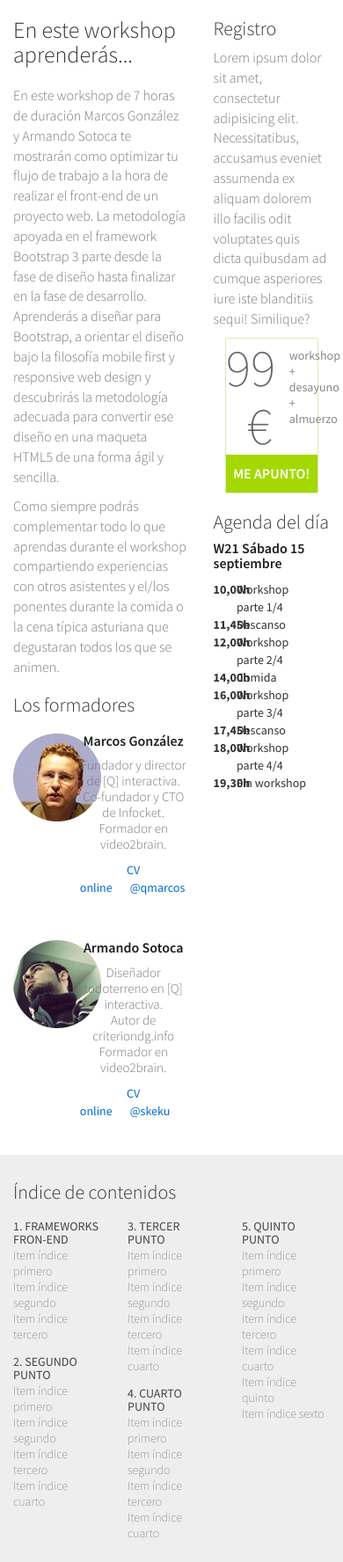
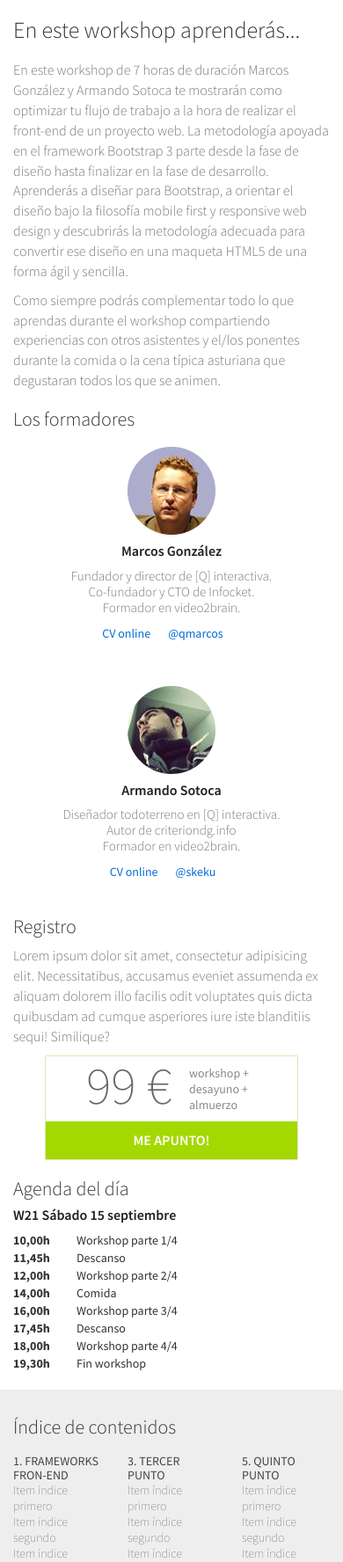
Before and after one commit to devsantoshm/bs-paginaweb, a PHP site: page /detail.php in a window 390 px wide. Shown: the part 309-2085 px from the top of the page at 88% size. Run offline with PHP 8.4, Linux system fonts and the light colour scheme; some libraries are stand-ins or nearby versions.

Commit message:
Estilos responsive a descripción, formadores, registro y agenda en details

```diff
--- a/detail.php
+++ b/detail.php
@@ -21,7 +21,7 @@
 		</header>
 		<div class="container">
 			<div class="row">
-				<div class="col-xs-7">
+				<div class="col-xs-12 col-sm-7">
 					<section id="intro">
 						<h3>En este workshop aprenderás...</h3>
 						<p>En este workshop de 7 horas de duración Marcos González y Armando Sotoca te mostrarán como optimizar tu flujo de trabajo a la hora de realizar el front-end de un proyecto web. La metodología apoyada en el framework Bootstrap 3 parte desde la fase de diseño hasta finalizar en la fase de desarrollo. Aprenderás a diseñar para Bootstrap, a orientar el diseño bajo la filosofía mobile first y responsive web design y descubrirás la metodología adecuada para convertir ese diseño en una maqueta HTML5 de una forma ágil y sencilla.</p>
@@ -30,10 +30,10 @@
 					<section id="trainer-list">
 						<h3>Los formadores</h3>
 						<div class="trainer row">
-							<div class="col-xs-4">
+							<div class="col-xs-12 col-sm-4">
 								<img src="img/marcos_profile.png" alt="Marcos González">
 							</div>
-							<div class="col-xs-8">
+							<div class="col-xs-12 col-sm-8">
 								<h4>Marcos González</h4>
 								<p>
 									Fundador y director de [Q] interactiva.<br/>
@@ -44,10 +44,10 @@
 							</div>
 						</div>
 						<div class="trainer row">
-							<div class="col-xs-4">
+							<div class="col-xs-12 col-sm-4">
 								<img src="img/armando_profile.png" alt="Armando Sotoca">
 							</div>
-							<div class="col-xs-8">
+							<div class="col-xs-12 col-sm-8">
 								<h4>Armando Sotoca</h4>
 								<p>
 									Diseñador todoterreno en [Q] interactiva.<br/>
@@ -59,7 +59,7 @@
 						</div>
 					</section>
 				</div>
-				<div class="col-xs-5">
+				<div class="col-xs-12 col-sm-5">
 					<section id="registration">
 						<h3>Registro</h3>
 						<p>Lorem ipsum dolor sit amet, consectetur adipisicing elit. Necessitatibus, accusamus eveniet assumenda ex aliquam dolorem illo facilis odit voluptates quis dicta quibusdam ad cumque asperiores iure iste blanditiis sequi! Similique?</p>
```
Also changed, not shown: css/detail.css (+44 -0 lines).
